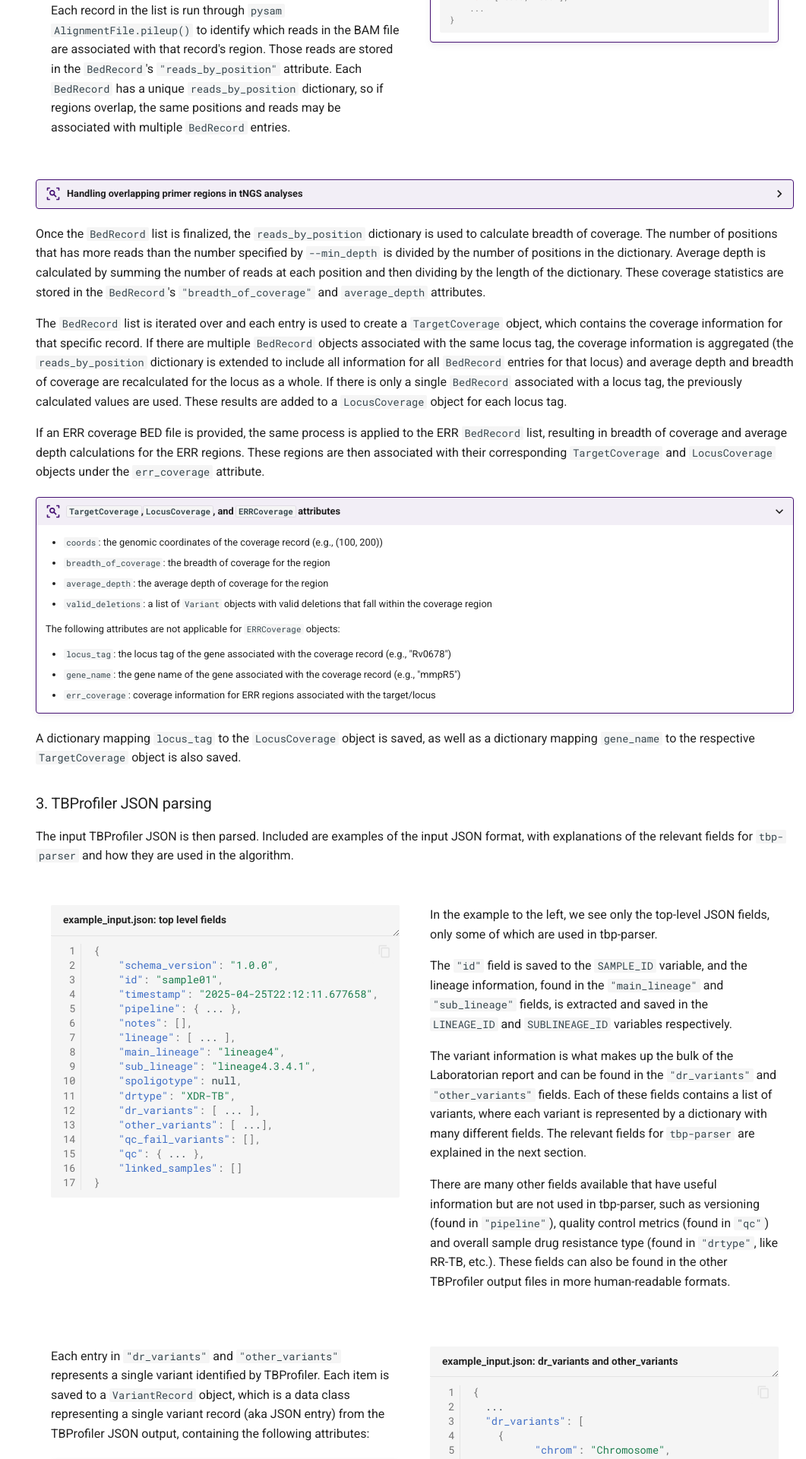
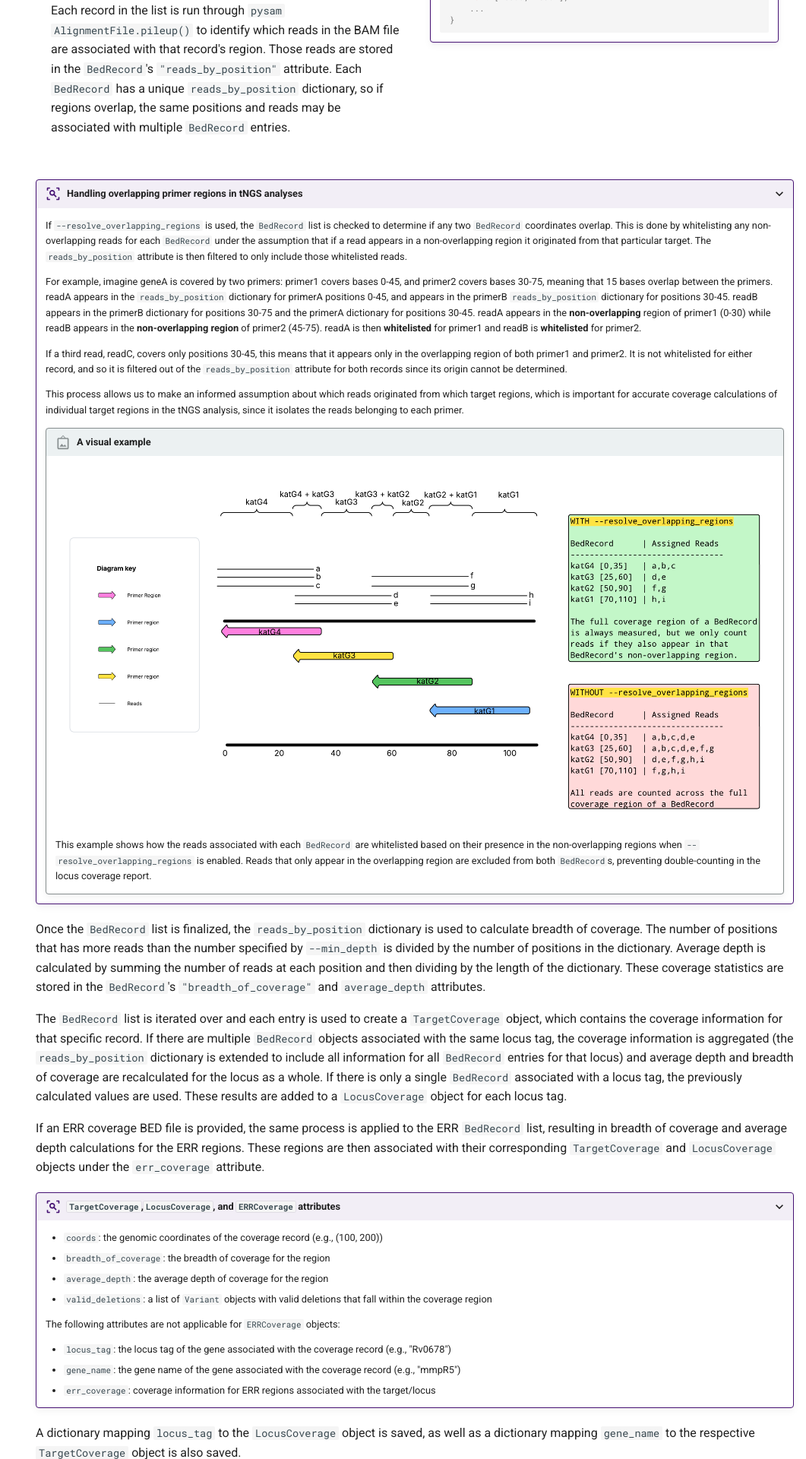
Before and after one commit to theiagen/tbp-parser, an MkDocs documentation site: the page built from docs/algorithm/technical.md, in a window 1280 px wide. Shown: the part 1395-3315 px from the top of the page at 76% size, without its empty margins (219-1280 px from the left). Built offline with MkDocs 1.6.1 and Material for MkDocs 9.7.7, drawn with Linux system fonts in a browser that asks for light colours; comment, search, counter and statistics services are not loaded; the version menu is left out.

Commit message:
add figure describing overlapping primer logic

```diff
--- a/docs/algorithm/technical.md
+++ b/docs/algorithm/technical.md
@@ -96,7 +96,7 @@ Each record in the list is run through `pysam AlignmentFile.pileup()` to identif
 /// html | div[style='clear: both;']
 ///
 
-??? techdetails "Handling overlapping primer regions in tNGS analyses"
+???+ techdetails "Handling overlapping primer regions in tNGS analyses"
     If `--resolve_overlapping_regions` is used, the `BedRecord` list is checked to determine if any two `BedRecord` coordinates overlap. This is done by whitelisting any non-overlapping reads for each `BedRecord` under the assumption that if a read appears in a non-overlapping region it originated from that particular target. The `reads_by_position` attribute is then filtered to only include those whitelisted reads.
 
     For example, imagine geneA is covered by two primers: primer1 covers bases 0-45, and primer2 covers bases 30-75, meaning that 15 bases overlap between the primers. readA appears in the `reads_by_position` dictionary for primerA positions 0-45, and appears in the primerB `reads_by_position` dictionary for positions 30-45. readB appears in the primerB dictionary for positions 30-75 and the primerA dictionary for positions 30-45. readA appears in the **non-overlapping** region of primer1 (0-30) while readB appears in the **non-overlapping region** of primer2 (45-75). readA is then **whitelisted** for primer1 and readB is **whitelisted** for primer2.
@@ -104,6 +104,11 @@ Each record in the list is run through `pysam AlignmentFile.pileup()` to identif
     If a third read, readC, covers only positions 30-45, this means that it appears only in the overlapping region of both primer1 and primer2. It is not whitelisted for either record, and so it is filtered out of the `reads_by_position` attribute for both records since its origin cannot be determined.
 
     This process allows us to make an informed assumption about which reads originated from which target regions, which is important for accurate coverage calculations of individual target regions in the tNGS analysis, since it isolates the reads belonging to each primer.
+
+    !!! caption "A visual example"
+        ![A visual example of how overlapping primer regions are resolved](../assets/tbp-parser_resolve-overlapping-primers.png)
+
+        This example shows how the reads associated with each `BedRecord` are whitelisted based on their presence in the non-overlapping regions when `--resolve_overlapping_regions` is enabled. Reads that only appear in the overlapping region are excluded from both `BedRecord`s, preventing double-counting in the locus coverage report.
 
 Once the `BedRecord` list is finalized, the `reads_by_position` dictionary is used to calculate breadth of coverage. The number of positions that has more reads than the number specified by `--min_depth` is divided by the number of positions in the dictionary. Average depth is calculated by summing the number of reads at each position and then dividing by the length of the dictionary. These coverage statistics are stored in the `BedRecord`'s `"breadth_of_coverage"` and `average_depth` attributes.
 
--- a/docs/inputs.md
+++ b/docs/inputs.md
@@ -212,7 +212,7 @@ These options are primarily used for tNGS data.
 | `--tngs` | Indicates that the input data was generated using a tNGS protocol. Turns on tNGS-specific features | false |
 | `--err_coverage_bed` | the BED file containing the "essential for resistance regions." This file indicates to tbp-parser that these regions should also have breadth of coverage and average depth calculations performed; this file should be formatted like the genes.bed file in TBProfiler and the [coverage BED described above](#coverage-bed-file) | |
 | `--use_err_as_brr` | if an ERR BED file is provided, use the ERR coverage regions in place of the typical coverage regions for all QC determinations.<br>Note: This will influence how variants are interpretated and how deletions are reported because the QC thresholds for breadth of coverage and average depth will be based on the coverage found within the ERR regions. | false |
-| `--resolve_overlapping_regions` | Resolve overlapping BED regions to avoid double-counting reads across overlapping targets. Recommended for tNGS data with overlapping amplicon regions. See [Handling overlapping primer regions](./algorithm/technical.md) for details | false |
+| `--resolve_overlapping_regions` | Resolve overlapping BED regions to avoid double-counting reads across overlapping targets. Recommended for tNGS data with overlapping amplicon regions. See [Handling overlapping primer regions](./algorithm/technical.md#2-coverage-calculations) and the section on [the coverage report](./outputs/coverage.md) for more details | false |
 | `--tngs_frequency_boundaries` | the frequency boundaries (comma-delimited; `lower_f,upper_f`) for tNGS QC reporting, used in conjunction with `--tngs_read_support_boundaries` | 0.1,0.1 |
 | `--tngs_read_support_boundaries` | the read support boundaries (comma-delimited; `lower_r,upper_r`) for tNGS QC reporting, used in conjunction with `--tngs_frequency_boundaries` | 10,10 |
 
--- a/docs/outputs/coverage.md
+++ b/docs/outputs/coverage.md
@@ -188,6 +188,11 @@ sample01     Rv1908c    katG2      100.000            2766.803  ← only whiteli
 !!! warning "Trade-off: short reads and large overlaps"
     Note that overlap resolution may reduce coverage in both reports. Reads that fall entirely within an overlapping region, without extending into any unique region, are excluded because they cannot be confidently assigned to a specific `BedRecord`. This means that larger overlaps relative to the read length result in more reads being excluded. This is a conservative and more accurate approach for handling tNGS data with overlapping regions. Consider this trade-off when deciding whether to enable `--resolve_overlapping_regions`.
 
+???+ caption "A visual example"
+    ![A visual example of how overlapping primer regions are resolved](../assets/tbp-parser_resolve-overlapping-primers.png)
+
+    This example shows how the reads associated with each `BedRecord` are whitelisted based on their presence in the non-overlapping regions when `--resolve_overlapping_regions` is enabled.
+
 ---
 
 ## QC warnings in coverage reports
```
Also changed, not shown: docs/assets/tbp-parser_resolve-overlapping-primers.png (added).
